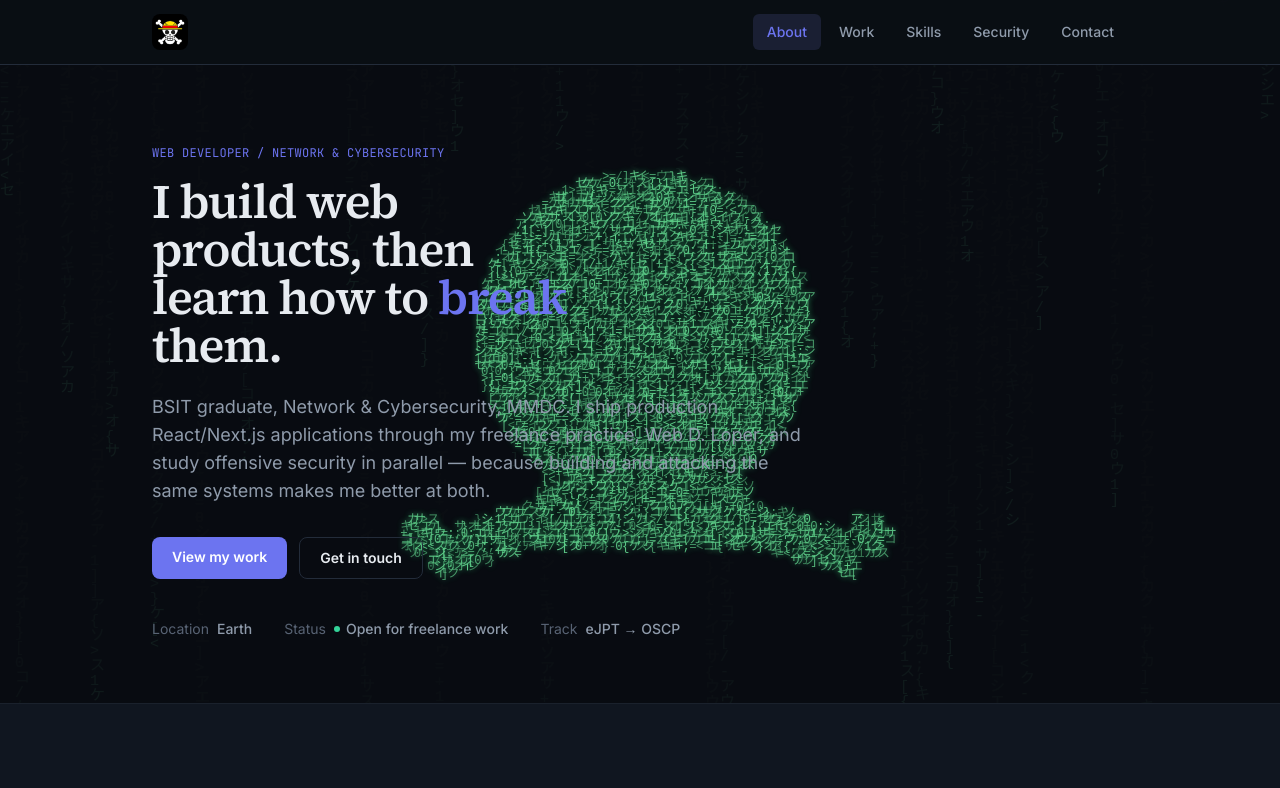
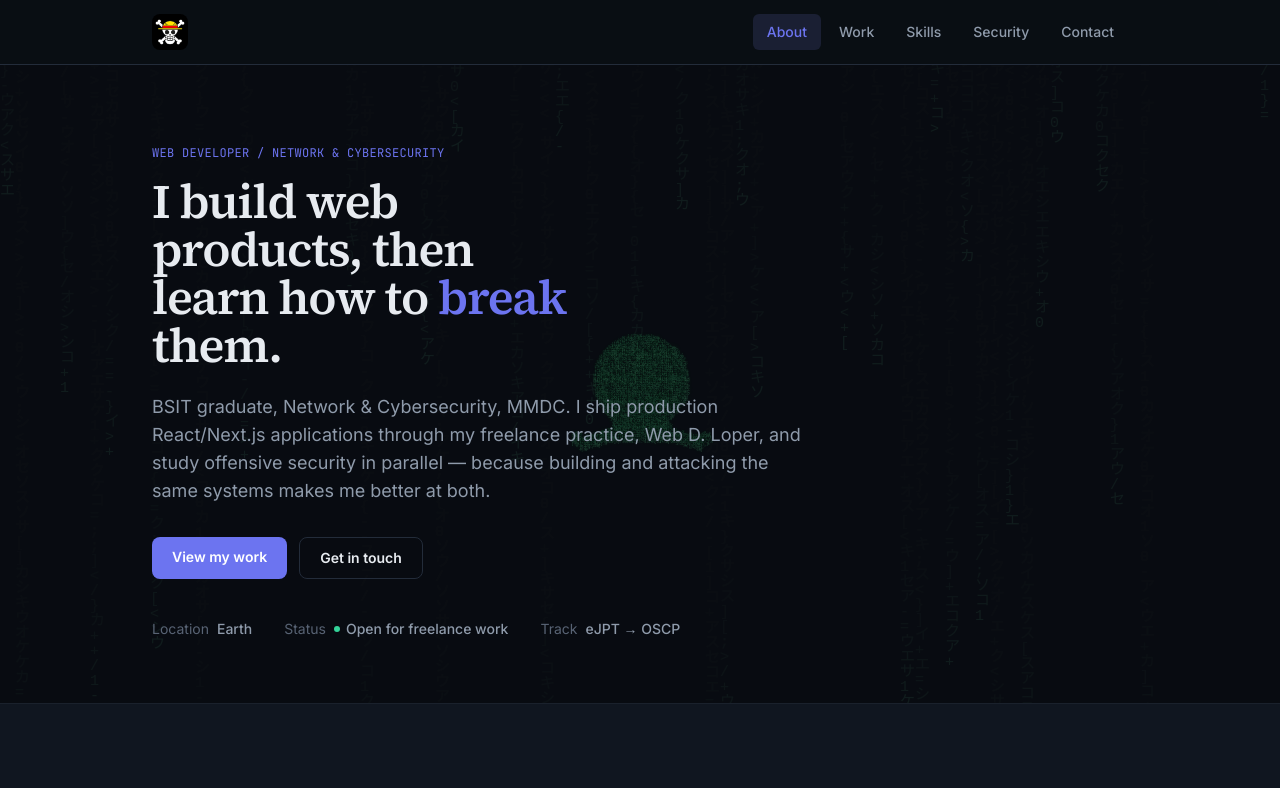
Before and after one commit to emaniebo420/Web-D.-Loper, a React (Vite) app: page / in a window 1280 px wide. Shown: the top 788 px of the page. Built offline with nearby package versions, Linux system fonts and the light colour scheme.

Commit message:
Update SkullOverlay.jsx

```diff
--- a/src/components/SkullOverlay.jsx
+++ b/src/components/SkullOverlay.jsx
@@ -30,7 +30,7 @@ export default function SkullOverlay() {
 
     img.onload = () => {
       function draw() {
-        const size = Math.min(window.innerWidth, window.innerHeight) * 0.7
+        const size = Math.min(window.innerWidth, window.innerHeight) * 0.2
         canvas.width = size
         canvas.height = size
         canvas.style.width = `${size}px`
@@ -82,7 +82,7 @@ export default function SkullOverlay() {
     <canvas
       ref={canvasRef}
       aria-hidden="true"
-      className="fixed top-1/2 left-1/2 -translate-x-1/2 -translate-y-1/2 z-0 pointer-events-none opacity-80"
+      className="fixed top-1/2 left-1/2 -translate-x-1/2 -translate-y-1/2 z-0 pointer-events-none opacity-30"
     />
   )
 }
```
